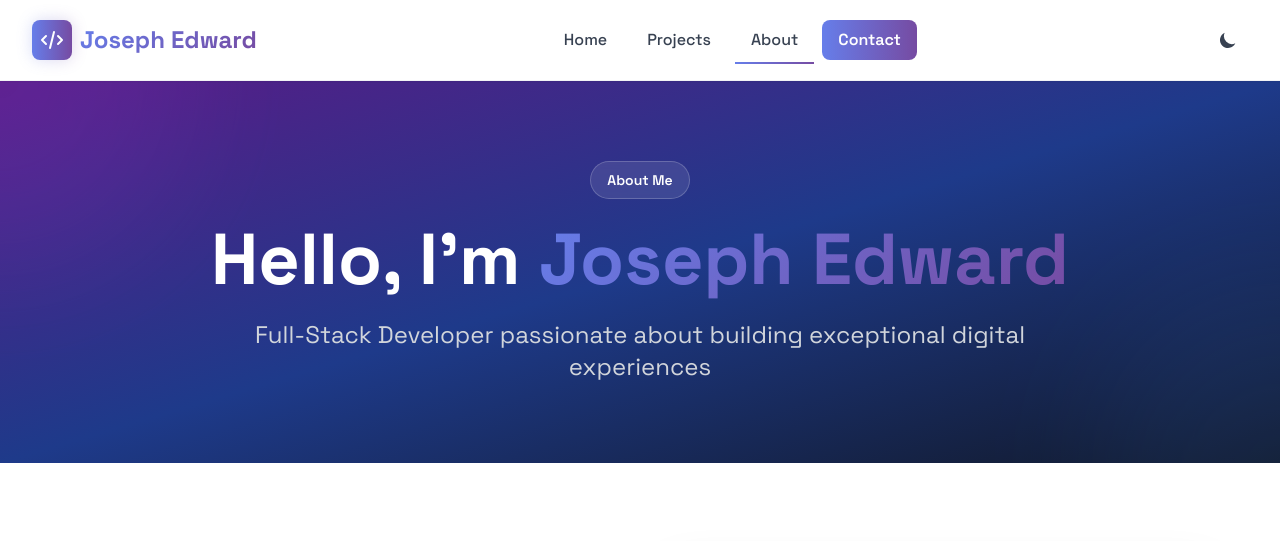
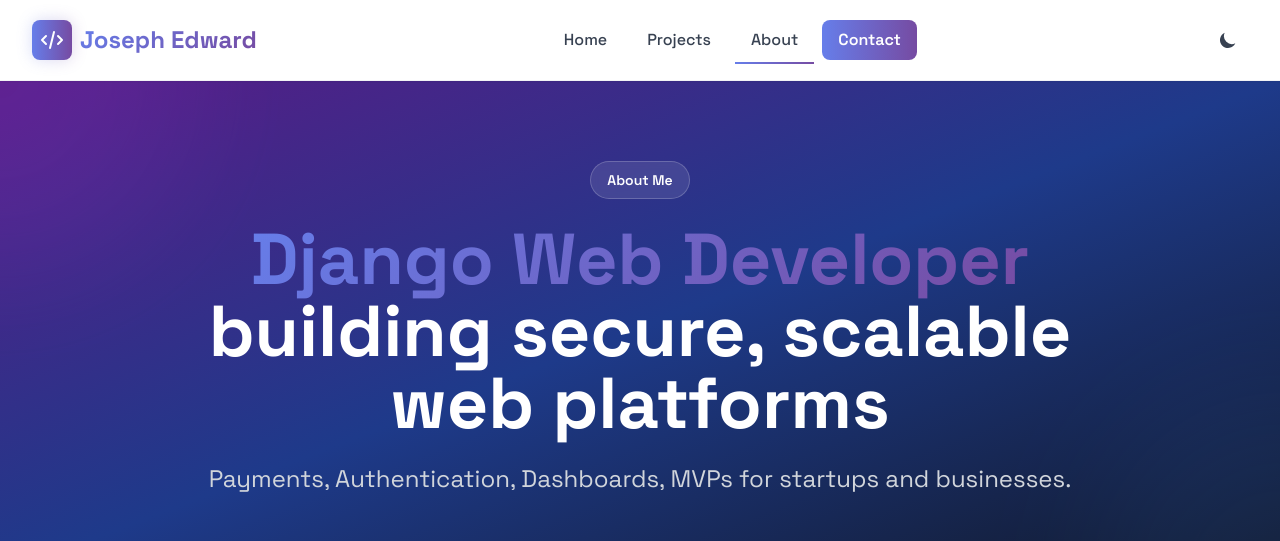
Before and after one commit to zazajo/joe, a Django app: page /about/ in a window 1280 px wide. Shown: the top 541 px of the page. Run offline with Django 5.2, Linux system fonts and the light colour scheme; some libraries are stand-ins or nearby versions.

Commit message:
Update about.html

```diff
--- a/pages/templates/pages/about.html
+++ b/pages/templates/pages/about.html
@@ -47,10 +47,10 @@
                 About Me
             </span>
             <h1 class="text-5xl md:text-6xl lg:text-7xl font-bold mb-6">
-                Hello, I'm <span class="gradient-text">Joseph Edward</span>
+               <span class="gradient-text">Django Web Developer</span> building secure, scalable web platforms
             </h1>
             <p class="text-xl md:text-2xl text-gray-300">
-                Full-Stack Developer passionate about building exceptional digital experiences
+                Payments, Authentication, Dashboards, MVPs for startups and businesses.
             </p>
         </div>
     </div>
@@ -68,18 +68,13 @@
                     </h2>
                     <div class="space-y-4 text-lg text-gray-600 dark:text-gray-400">
                         <p>
-                            I'm a full-stack developer with over 4 years of experience creating web applications that solve real problems for real businesses.
-                            My journey into development started with a curiosity about how things work on the web, and it's evolved into a passion for
-                            building digital products that users love.
+                            I build production-ready web applications that help businesses operate more efficiently and scale faster.
                         </p>
                         <p>
-                            I specialize in Django and Next.js development, with a strong focus on creating beautiful, performant, and user-friendly
-                            interfaces using Tailwind CSS. Whether it's an e-commerce platform, a ticketing system, or a complex web application with
-                            third-party integrations, I approach every project with the same dedication to quality and attention to detail.
+                            My work includes payment systems, authentication flows, referral logic, dashboards, and modern frontend experiences using Django and Next.js.
                         </p>
                         <p>
-                            What sets me apart is my ability to understand both the technical requirements and the business goals behind each project.
-                            I don't just write code, I build solutions that drive results and create value for my clients.
+                            My work includes payment systems, authentication flows, referral logic, dashboards, and modern frontend experiences using Django and Next.js.
                         </p>
                     </div>
                 </div>
```
